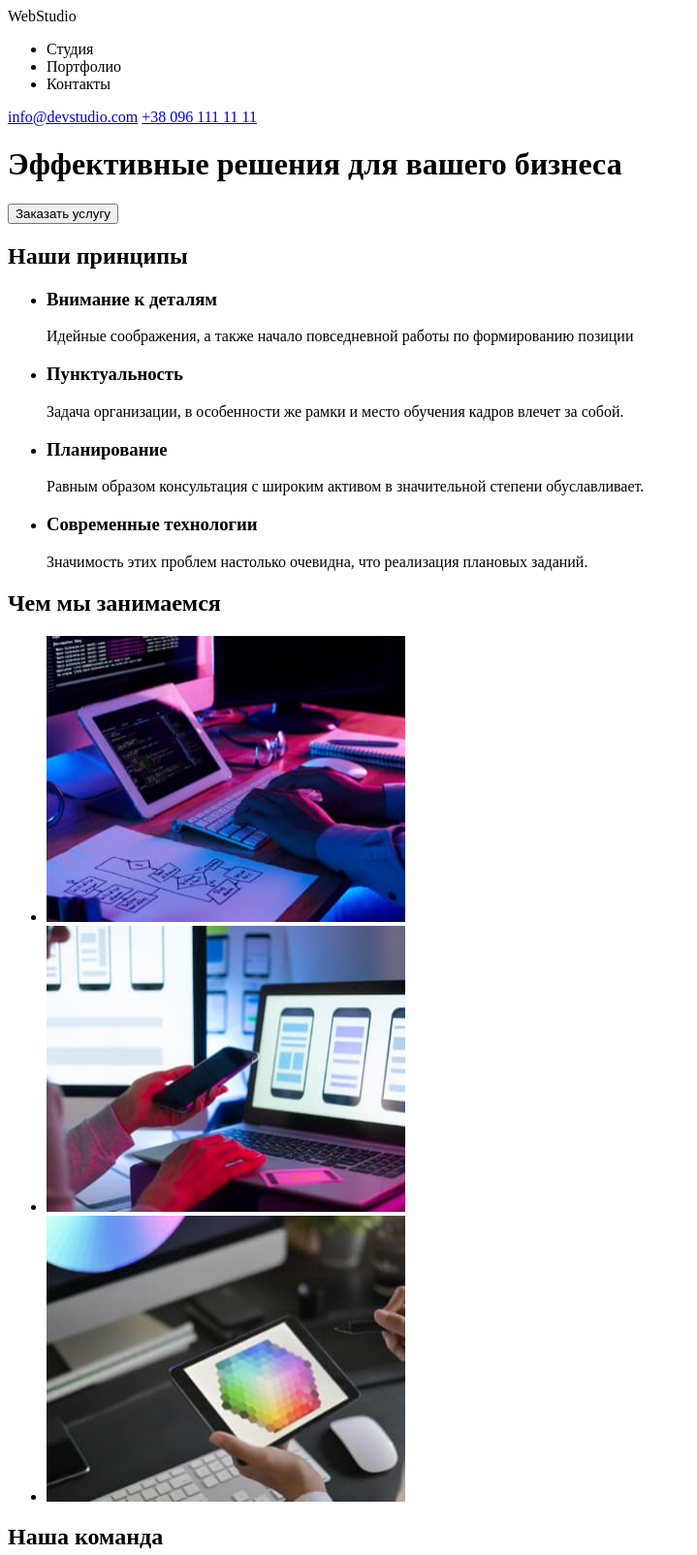
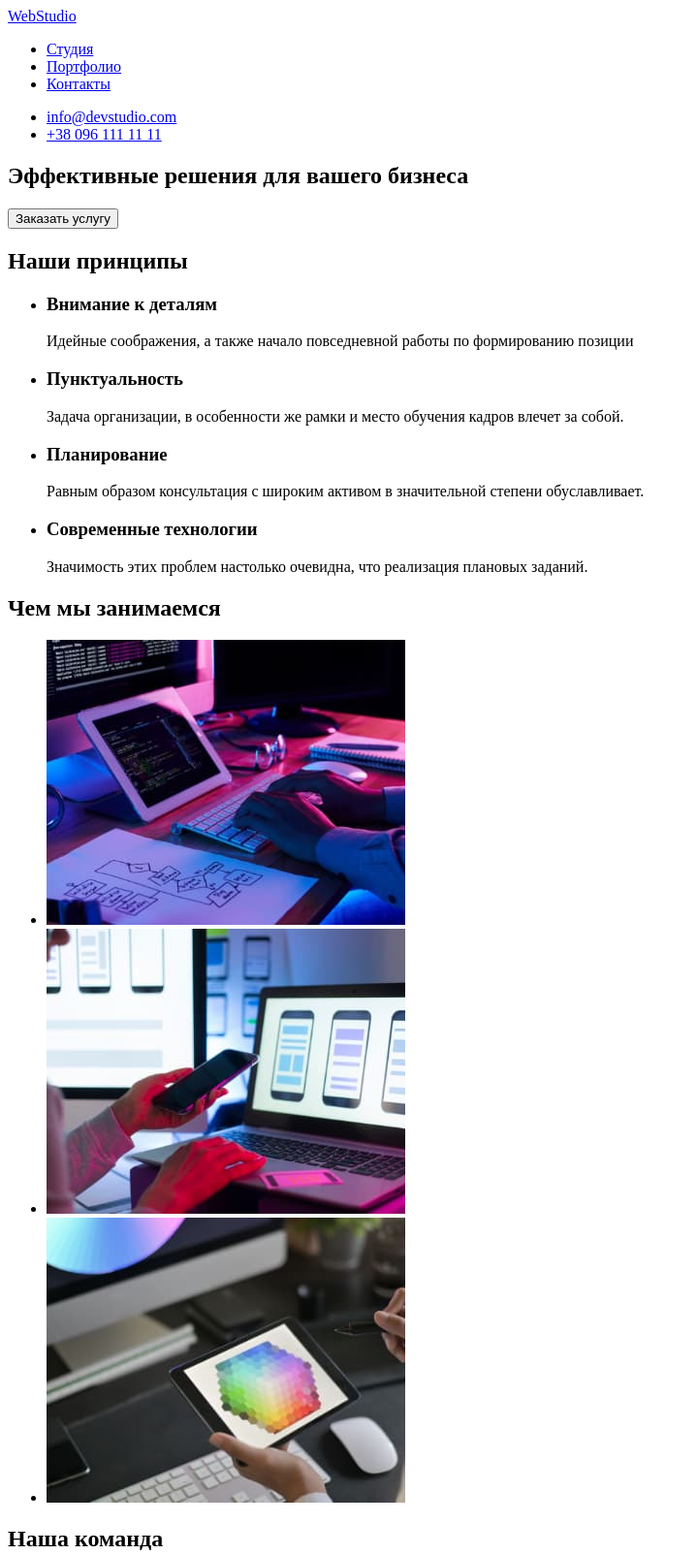
Before and after one commit to Irynasad/goit-markup-hw-01, a plain HTML site: page index.html in a window 1280 px wide. Shown: the top 1604 px of the page at 97% size, without its empty margins (0-719 px from the left). Drawn offline with Linux system fonts and the light colour scheme.

Commit message:
update index.html
внесены правки по замечаниям ментора

```diff
--- a/index.html
+++ b/index.html
@@ -9,24 +9,28 @@
 <body>
  <header>
     <nav>
-        <a href="" lang="en"></a>WebStudio</li>
+        <a href="./index.html" lang="en">WebStudio</a>
         <ul>
-            <li><a href=""></a>Студия</li>
-            <li><a href=""></a>Портфолио</li>
-            <li><a href=""></a>Контакты</li>
+            <li><a href="./index.html">Студия</a></li>
+            <li><a href="#">Портфолио</a></li>
+            <li><a href="#">Контакты</a></li>
         </ul>
     </nav>
-        <a href="mailto: info@devstudio.com">info@devstudio.com</a>
-        <a href="tel: +380961111111">+38 096 111 11 11</a>
+    <ul>
+        <li>
+            <a href="mailto:info@devstudio.com">info@devstudio.com</a>
+        </li>
+        <li>
+            <a href="tel:+380961111111">+38 096 111 11 11</a>
+        </li>
+    </ul>
  </header>
  <main>
-    <sec>
-        <div>
+    <section>
         <h1>Эффективные решения для вашего бизнеса</h1>
-        <button class="button">Заказать услугу</button>
-        </div>
-    </sec>
-    <sec>
+        <button type="button">Заказать услугу</button>
+    </section>
+    <section>
         <div>
         <h2>Наши принципы</h2>
         <ul>
@@ -48,28 +52,28 @@
             </li>
         </ul>
         </div>
-    </sec>
-    <sec>
+    </section>
+    <section>
         <H2>Чем мы занимаемся</H3>
         <ul>
             <li>
                 <img src="./images/about/box_1.jpg" alt="человек работает с кодом"
                 width="370"
-                height="295">
+                height="294">
             </li>
             <li>
                 <img src="./images/about/box_2.jpg" alt="человек работает с  макетом"
                 width="370"
-                height="295">
+                height="294">
             </li>
             <li>
                 <img src="./images/about/box_3.jpg" alt="человек выбирает цвет"
                 width="370"
-                height="295">
+                height="294">
             </li>
         </ul>
-    </sec>
-    <sec>
+    </section>
+    <section>
         <h2>Наша команда</h2>
         <ul>
             <li>
@@ -77,7 +81,7 @@
                 alt="фото специалиста"
                 width="270"
                 height="260">
-                <h4>Игорь Демьяненко</h4>
+                <h3>Игорь Демьяненко</h3>
                 <p lang="en">Product Designer</p>
 
             </li>
@@ -86,7 +90,7 @@
                 alt="фото специалиста"
                 width="270"
                 height="260">
-                <h4>Ольга Репина</h4>
+                <h3>Ольга Репина</h3>
                 <p lang="en">Frontend Developer</p>
             </li>
             <li>
@@ -94,7 +98,7 @@
                 alt="фото специалиста"
                 width="270"
                 height="260">
-                <h4>Николай Тарасов</h4>
+                <h3>Николай Тарасов</h3>
                 <p lang="en">Marketing</p>
             </li>
             <li>
@@ -102,15 +106,15 @@
                 alt="фото специалиста"
                 width="270"
                 height="260">
-                <h4>Михаил Ермаков</h4>
+                <h3>Михаил Ермаков</h3>
                 <p lang="en">UI Designer</p>
             </li>
         </ul>
-    </sec>
+    </section>
  </main>
  <footer>
+    <a href="./index.html" lang="en">WebStudio</a>
     <address>
-        <a href="" lang="en"></a>WebStudio</li>
         <ul>
             <li>
                 <a
```
